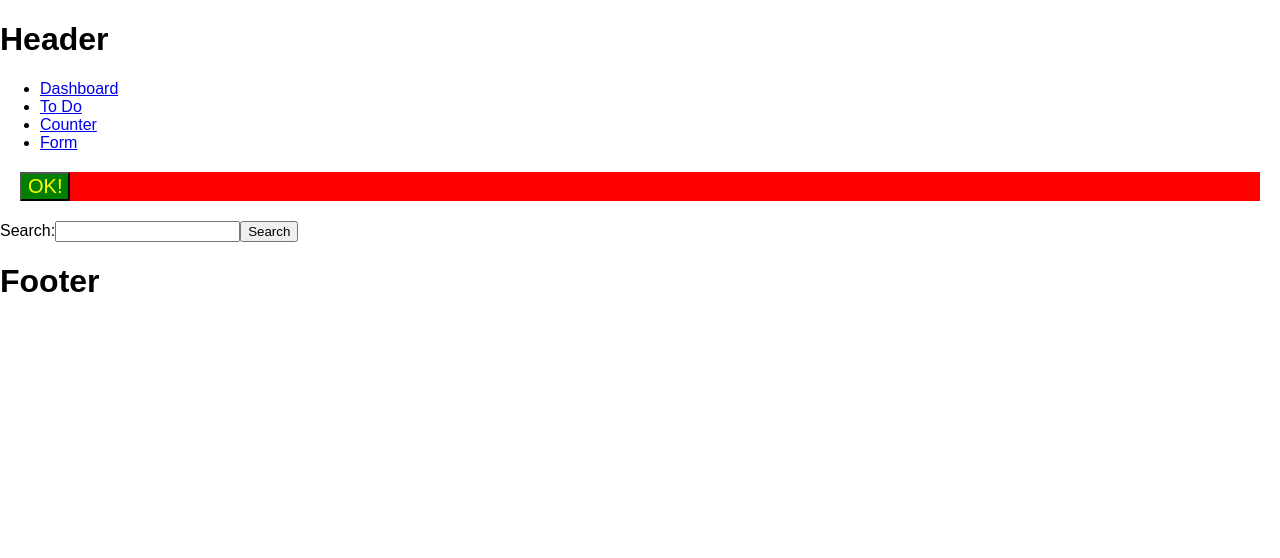
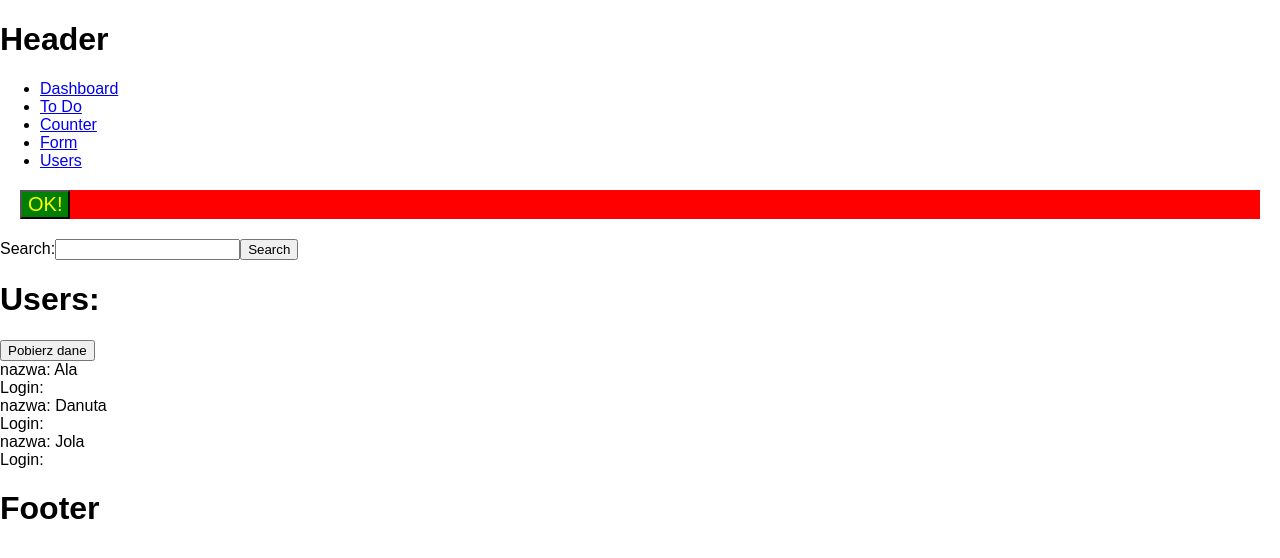
Before and after one commit to marcindomanski1/todo_reactapp, a React (Create React App) app: page /users in a window 1280 px wide. Shown: the top 558 px of the page. Built offline with nearby package versions, Linux system fonts and the light colour scheme.

Commit message:
added "Users" component

```diff
--- a/src/App.js
+++ b/src/App.js
@@ -7,6 +7,8 @@ import Counter from "./Components/Counter";
 import Todo from "./Components/Todo";
 import Footer from "./Components/Footer";
 import Form from "./Components/Form";
+import Users from "./Components/Users";
+
 //import Form from "./Components/Form/index";      //nazwe pliku mozna pominac jesli plik ma nazwe index
 //import Form from "./Components/Form/index.js";   //nazwe pliku mozna pominac jesli plik ma nazwe index
 
@@ -20,6 +22,7 @@ class App extends Component {
                     <Route path='/todo' component={Todo}/>
                     <Route path='/counter' component={Counter}/>
                     <Route path='/form' component={Form}/>
+                    <Route path='/users' component={Users}/>
                     <Footer/>
                 </div>
             </Router>
--- a/src/Components/Header.js
+++ b/src/Components/Header.js
@@ -15,6 +15,7 @@ class Header
                     <li><Link to='/todo'>To Do</Link></li>
                     <li><Link to='/counter'>Counter</Link></li>
                     <li><Link to='/Form'>Form</Link></li>
+                    <li><Link to='/users'>Users</Link></li>
                 </ul>
                 <Button label="OK!"/>
                 <div>
--- /dev/null
+++ b/src/Components/Users/index.js
@@ -0,0 +1,51 @@
+import React, {Component} from 'react';
+
+class Users extends Component {
+
+    constructor(props) {
+        super(props);
+        this.fetchData = this.fetchData.bind(this);
+        this.state = {
+            users: [{
+                name: 'Ala'
+            }, {
+                name: 'Danuta'
+            }, {
+                name: 'Jola'
+            }]
+
+        }
+    }
+
+    fetchData() {
+        this.setState({loading: true});
+        fetch('https://jsonplaceholder.typicode.com/users')
+            .then(response => response.json())
+            .then(data =>
+                this.setState({loading: false, users: data}))
+    }
+
+    renderIndicator() {
+        if (this.state.loading) {
+            return <div style={{color: 'red', fontSize: 16}}>Loading...</div>;
+        }
+    }
+
+    render() {
+        return (
+            <div>
+                <h1>Users:</h1>
+                {this.renderIndicator()}
+                <button onClick={this.fetchData}>Pobierz dane</button>
+                {this.state.users.map((user, index) => (
+                    <div key={index}>
+                        <div>nazwa: {user.name}</div>
+                        <div>Login: {user.username}</div>
+                    </div>
+                ))}
+            </div>
+        );
+    }
+}
+
+export default Users;
```
